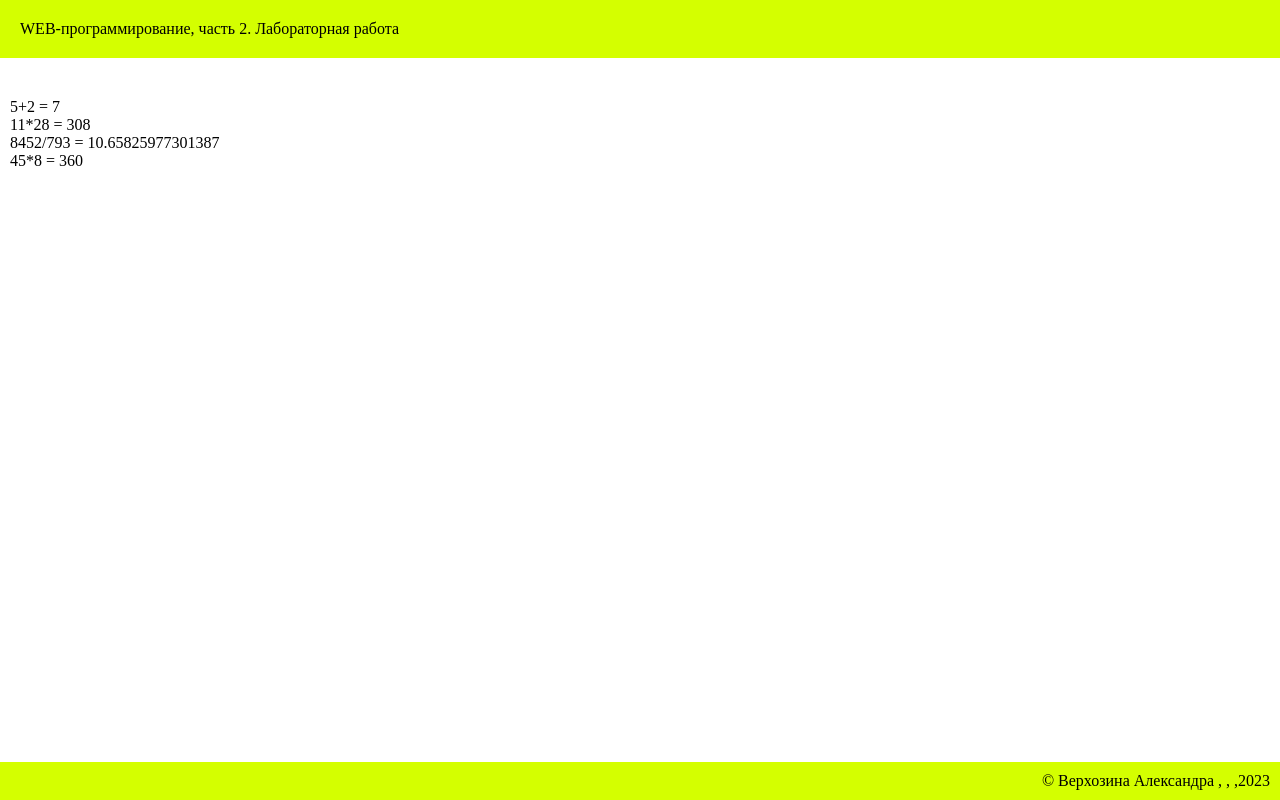
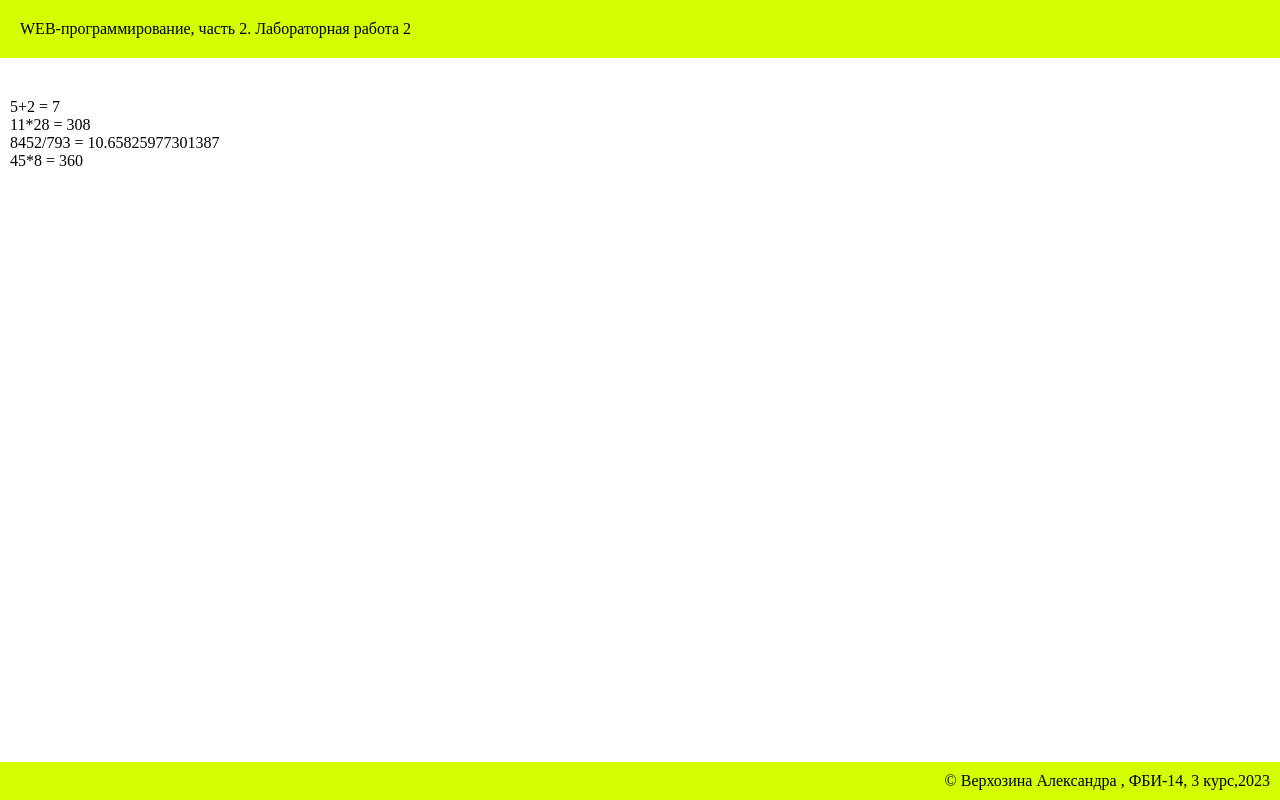
Before and after one commit to AlexandraVerh/-web-programming-labs-2, a Flask app: page /lab2/example in a window 1280 px wide. Run offline with Flask 3, Linux system fonts and the light colour scheme.

Commit message:
условия в шаблоне не конец

```diff
--- a/app.py
+++ b/app.py
@@ -239,4 +239,7 @@ def kot():
 @app.route('/lab2/example')
 def example():
     name = 'Верхозина Александра'
-    return  render_template('example.html', name=name)
+    num = '2'
+    grup = 'ФБИ-14'
+    kurs = '3 курс'
+    return  render_template('example.html', name=name,num=num,grup=grup,kurs=kurs)
--- a/templates/example.html
+++ b/templates/example.html
@@ -3,12 +3,12 @@
 <head>
     <meta charset="UTF-8">
     <meta name="viewport" content="width=device-width, initial-scale=1.0">
-    <title>Верхозина Александра. Лабораторная работа {{ num }}</title>
+    <title>Верхозина Александра. {% if num %}Лабораторная работа 2 {% endif %}</title>
     <link rel="stylesheet" href="{{url_for('static', filename='main.css')}}">
 </head>
 <body>
     <header>
-        WEB-программирование, часть 2. Лабораторная работа {{ num }}
+        WEB-программирование, часть 2. {% if num %}Лабораторная работа 2 {% endif %}
     </header>
 
     <main>
```
